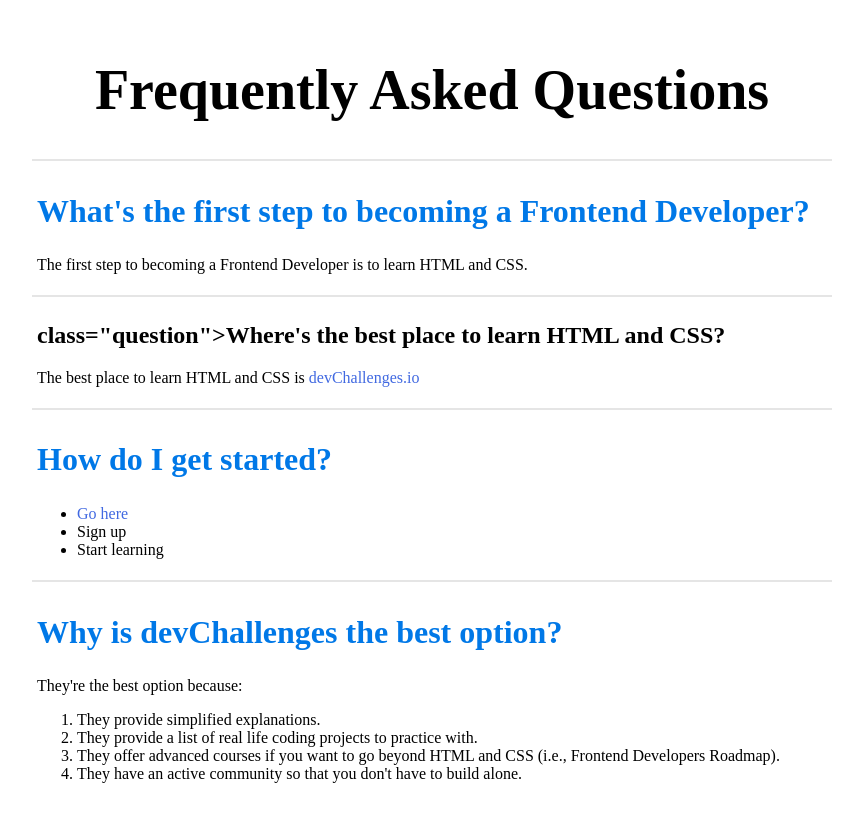
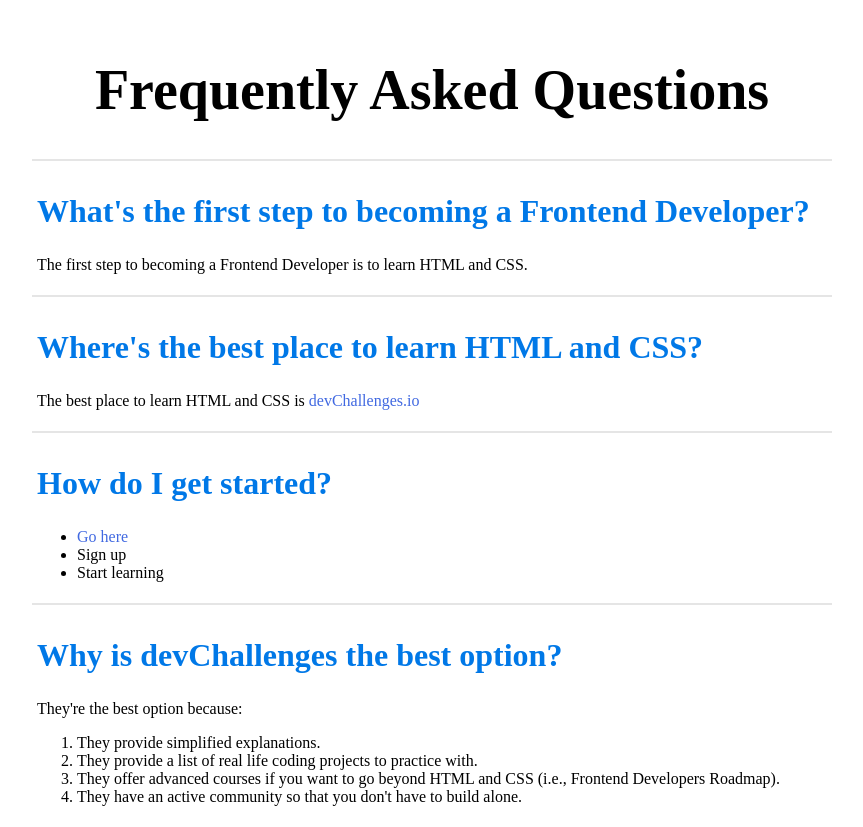
Before and after one commit to MmaGod1/devchallenges_Projects, a plain HTML site: page docs/index.html in a window 1280 px wide. Shown: the whole page, without its empty margins (208-1071 px from the left). Before the commit the page ends 804 px from the top, so only its background shows below. Drawn offline with Linux system fonts and the light colour scheme.

Commit message:
format h2 tag properly

```diff
--- a/docs/index.html
+++ b/docs/index.html
@@ -23,7 +23,7 @@
     </section>
 
     <section>
-      <h2>class="question">Where's the best place to learn HTML and CSS?</h2>
+      <h2 class="question">Where's the best place to learn HTML and CSS?</h2>
       <p class="answer">
         The best place to learn HTML and CSS is
         <a href="https://devchallenges.io/" target="_blank">devChallenges.io</a>
```
